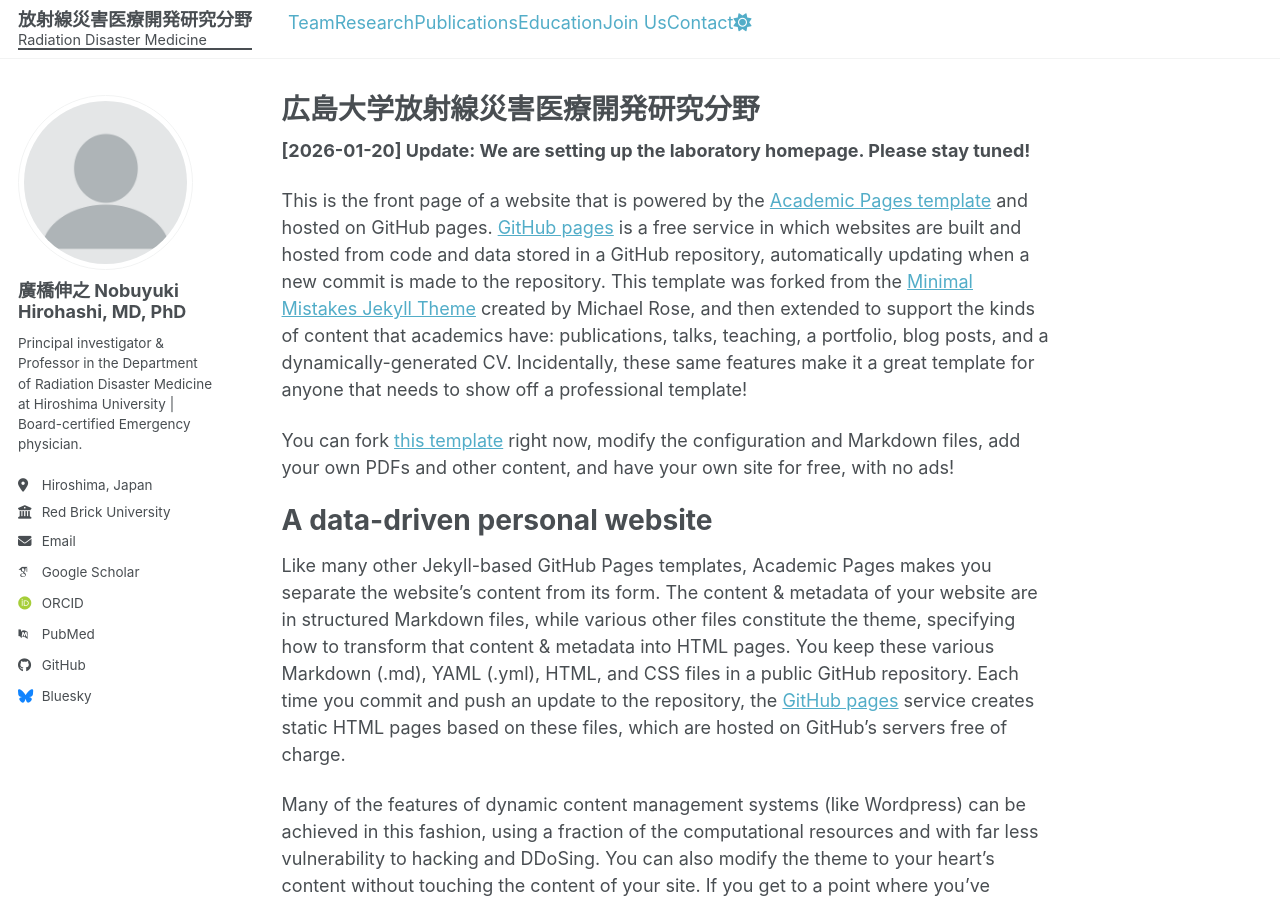
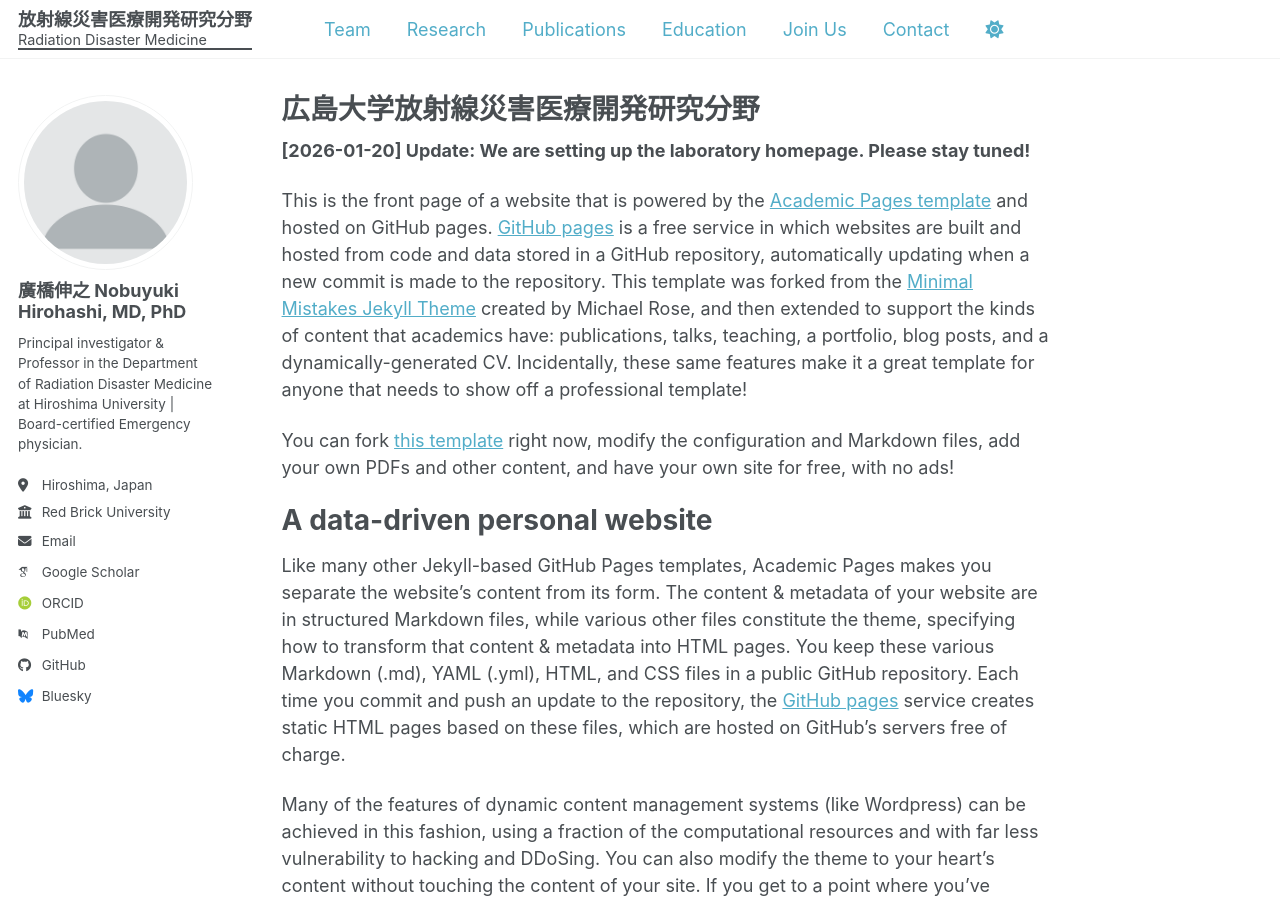
Before and after one commit to MichihitoKyo/rdm-lab-v2, a Jekyll site: the page built from _pages/about.md, in a window 1280 px wide and 900 px high. Built offline with Jekyll 4.4.1, drawn with Linux system fonts in a browser that asks for light colours; some web fonts are replaced; a script bundle is joined from its source files by our own code; library files that are not in the unit come from our copies.

Commit message:
Increase navigation menu spacing

```diff
--- a/_includes/masthead.html
+++ b/_includes/masthead.html
@@ -3,7 +3,7 @@
   <div class="masthead__inner-wrap">
     <div class="masthead__menu">
       <nav id="site-nav">
-        <ul class="visible-links" style="display: flex; flex-wrap: wrap;">
+        <ul class="visible-links" style="display: flex; flex-wrap: wrap; gap: 2rem; align-items: center;">
           <li
             class="masthead__menu-item masthead__menu-item--lg persist {% if page.url == '/' or page.url == '/index.html' %}selected{% endif %}">
             <a href="{{ base_path }}/" style="display: block; line-height: 1.2;">
```
